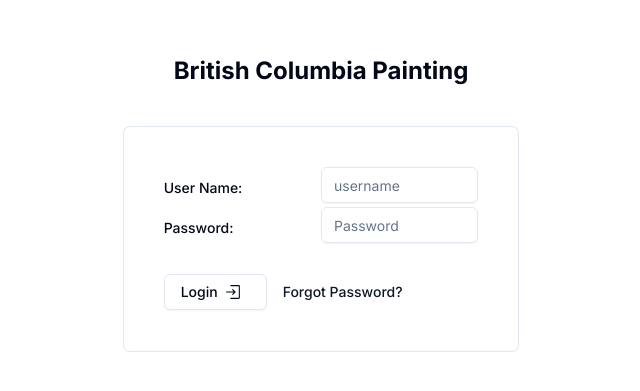
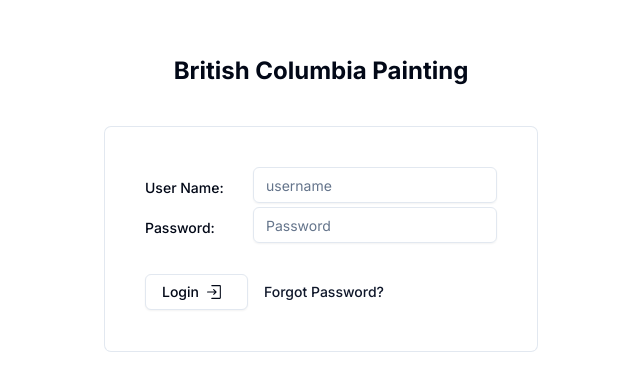
Before and after one commit to tomcaz/bcp-ui, a Next.js app: page /login in a window 1280 px wide. Shown: the part 197-588 px from the top of the page, without its empty margins (319-959 px from the left). Built offline with nearby package versions, Linux system fonts and the light colour scheme.

Commit message:
Adjust Input Width

```diff
--- a/src/app/login/page.tsx
+++ b/src/app/login/page.tsx
@@ -14,7 +14,7 @@ const LoginPage = () => {
             <div className='text-2xl font-bold'>British Columbia Painting</div>
             {
                 forgot === true ?
-                    <div className='ring-1 ring-slate-200 rounded-md'>
+                    <div className='ring-1 ring-slate-200 rounded-md mt-10'>
                         <Button variant="link"><ArrowLeftIcon className="mr-2 h-4 w-4 mt-6" onClick={() => isForgot(!forgot)} /></Button>
                         <br />
                         <br />
@@ -23,13 +23,14 @@ const LoginPage = () => {
                     :
                     <div className='ring-1 ring-slate-200 p-10 mt-10 rounded-md'>
                         <Row>
-                            <Col><Label htmlFor="username">User Name: </Label></Col>
-                            <Col><Input id="username" type="text" placeholder="username" /></Col>
+                            <Col className='flex-none w-24'><Label htmlFor="username">User Name: </Label></Col>
+                            <Col className='flex-1 w-64 pl-3'><Input id="username" type="text" placeholder="username" /></Col>
                         </Row>
                         <Row>
-                            <Col>
+                            <Col className='flex-none w-24'>
                                 <Label htmlFor="terms">Password: </Label></Col>
-                            <Col><Input id="password" type="password" placeholder="Password" /></Col>
+                            <Col className='flex-1 w-64 pl-3'>
+                                <Input id="password" type="password" placeholder="Password" /></Col>
                         </Row>
                         <br />
                         <Row>
```
